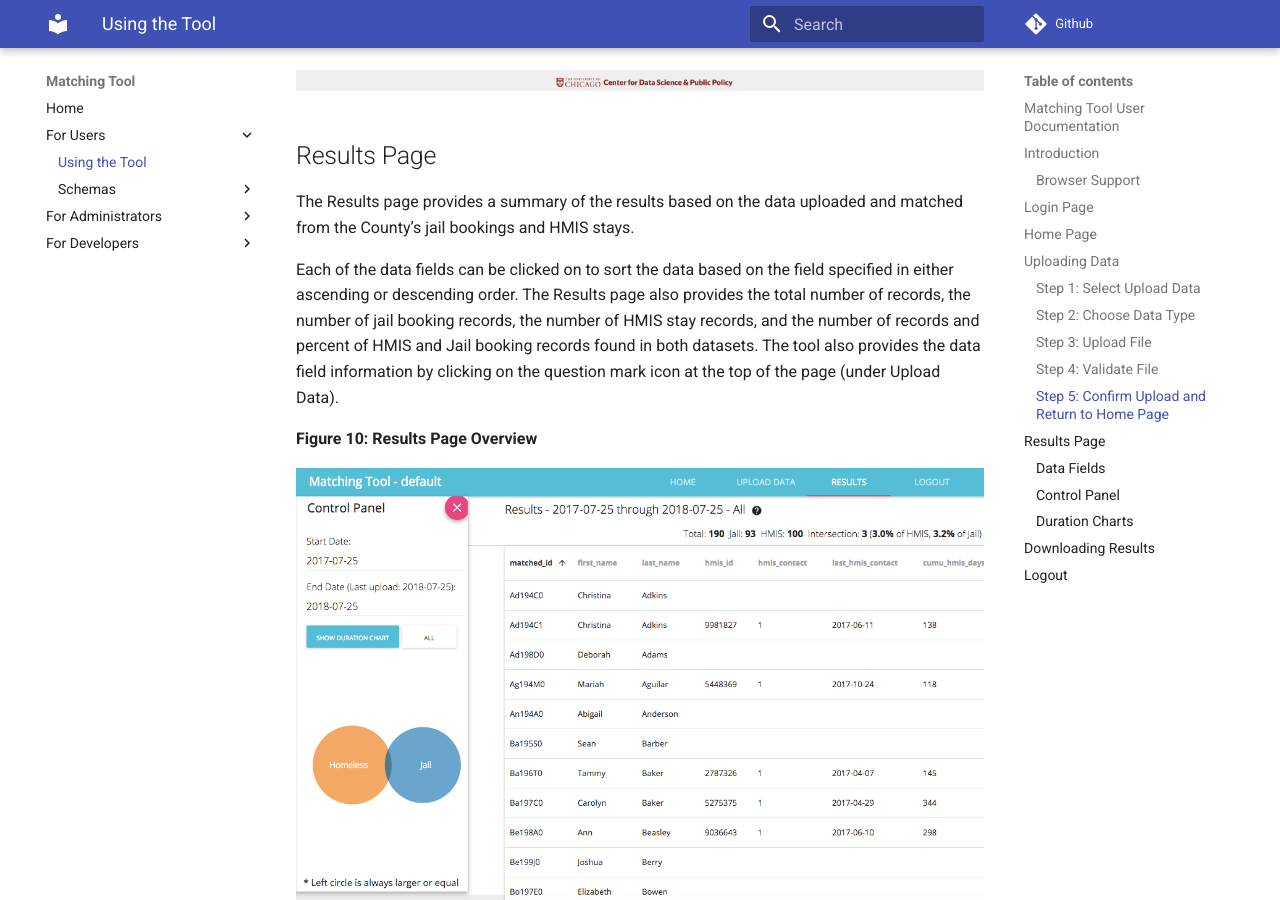
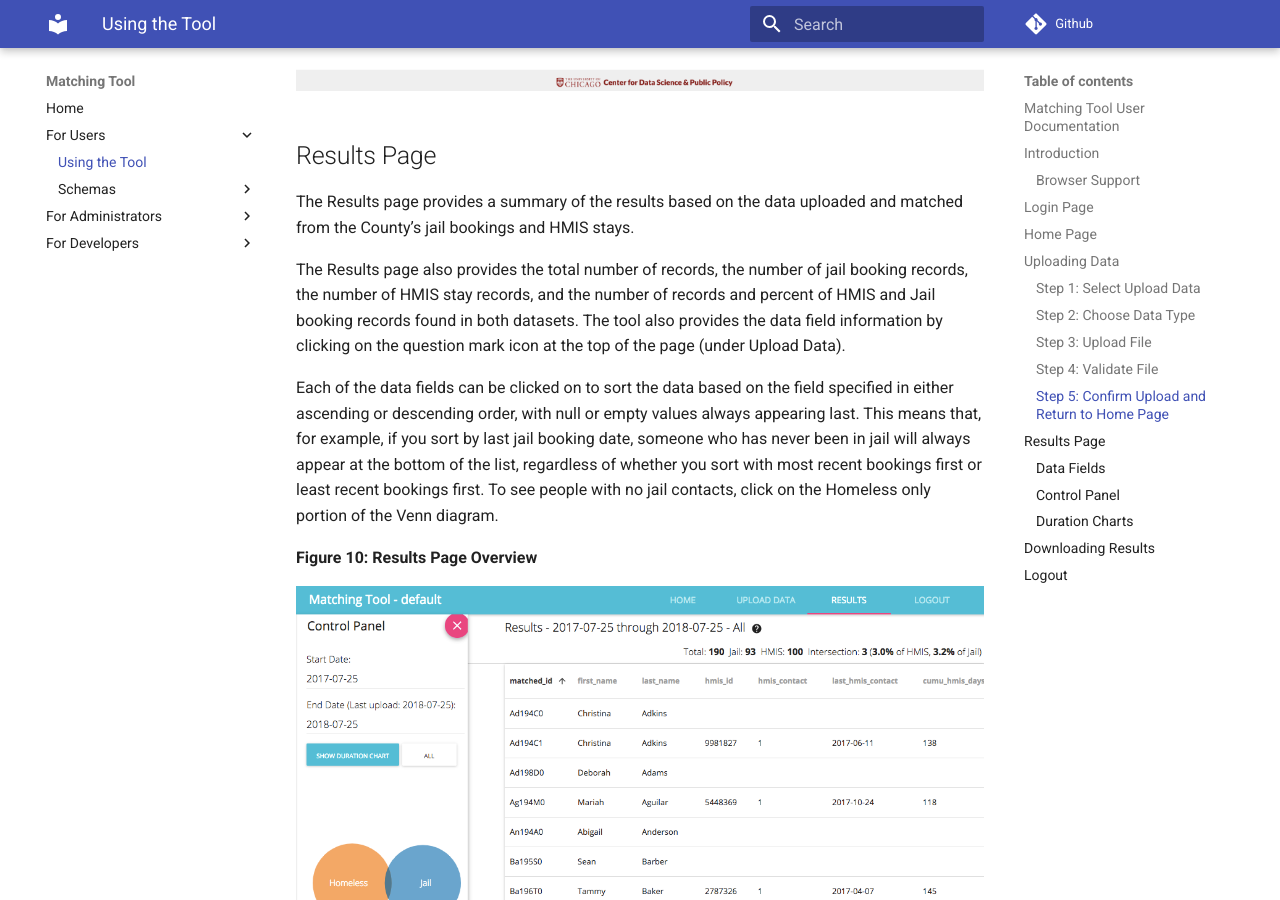
Before and after one commit to dssg/matching-tool, an MkDocs documentation site: the page built from docs/sources/users/using.md, in a window 1280 px wide and 900 px high, scrolled down 6627 px. Built offline with MkDocs 1.6.1 and Material for MkDocs 9.7.7, drawn with Linux system fonts in a browser that asks for light colours; comment, search, counter and statistics services are not loaded; old or Windows-style settings are respelled for this version of MkDocs.

Commit message:
Sort results with NULLs last [Resolves #328]:
This commit changes how results are sorted on the results page so that
regardless of what sort order a user requests for a given column, NULL
values always appear at the end of the list. It also updates the
documentation to specify this and to view NULLs for service-specific
columns.

```diff
--- a/docs/sources/users/using.md
+++ b/docs/sources/users/using.md
@@ -87,7 +87,9 @@ After you have confirmed your upload, the next screen will show the number of to
 
 The Results page provides a summary of the results based on the data uploaded and matched from the County’s jail bookings and HMIS stays.
 
-Each of the data fields can be clicked on to sort the data based on the field specified in either ascending or descending order. The Results page also provides the total number of records, the number of jail booking records, the number of HMIS stay records, and the number of records and  percent of HMIS and Jail booking records found in both datasets. The tool also provides the data field information by clicking on the question mark icon at the top of the page (under Upload Data).
+The Results page also provides the total number of records, the number of jail booking records, the number of HMIS stay records, and the number of records and  percent of HMIS and Jail booking records found in both datasets. The tool also provides the data field information by clicking on the question mark icon at the top of the page (under Upload Data).
+
+Each of the data fields can be clicked on to sort the data based on the field specified in either ascending or descending order, with null or empty values always appearing last. This means that, for example, if you sort by last jail booking date, someone who has never been in jail will always appear at the bottom of the list, regardless of whether you sort with most recent bookings first or least recent bookings first. To see people with no jail contacts, click on the Homeless only portion of the Venn diagram.
 
 **Figure 10: Results Page Overview**
 
```
Also changed, not shown: 1 other file.
